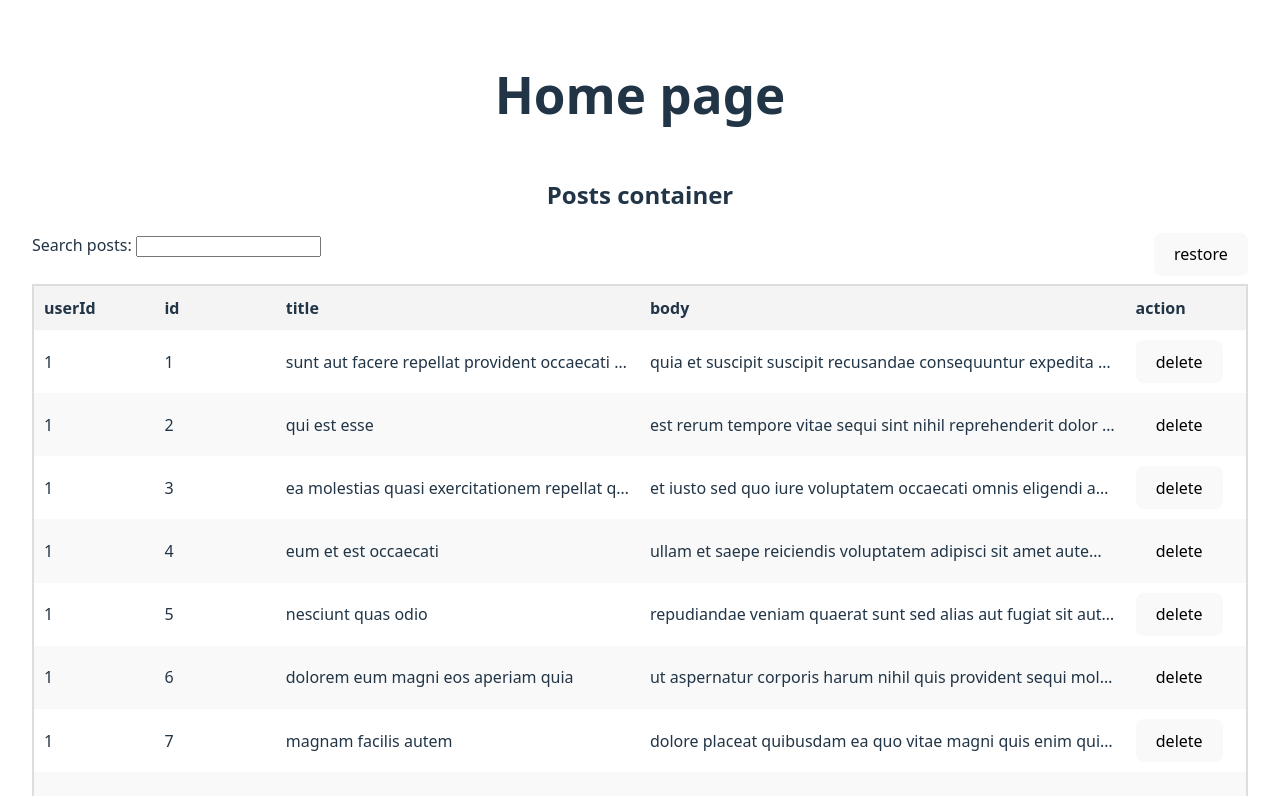
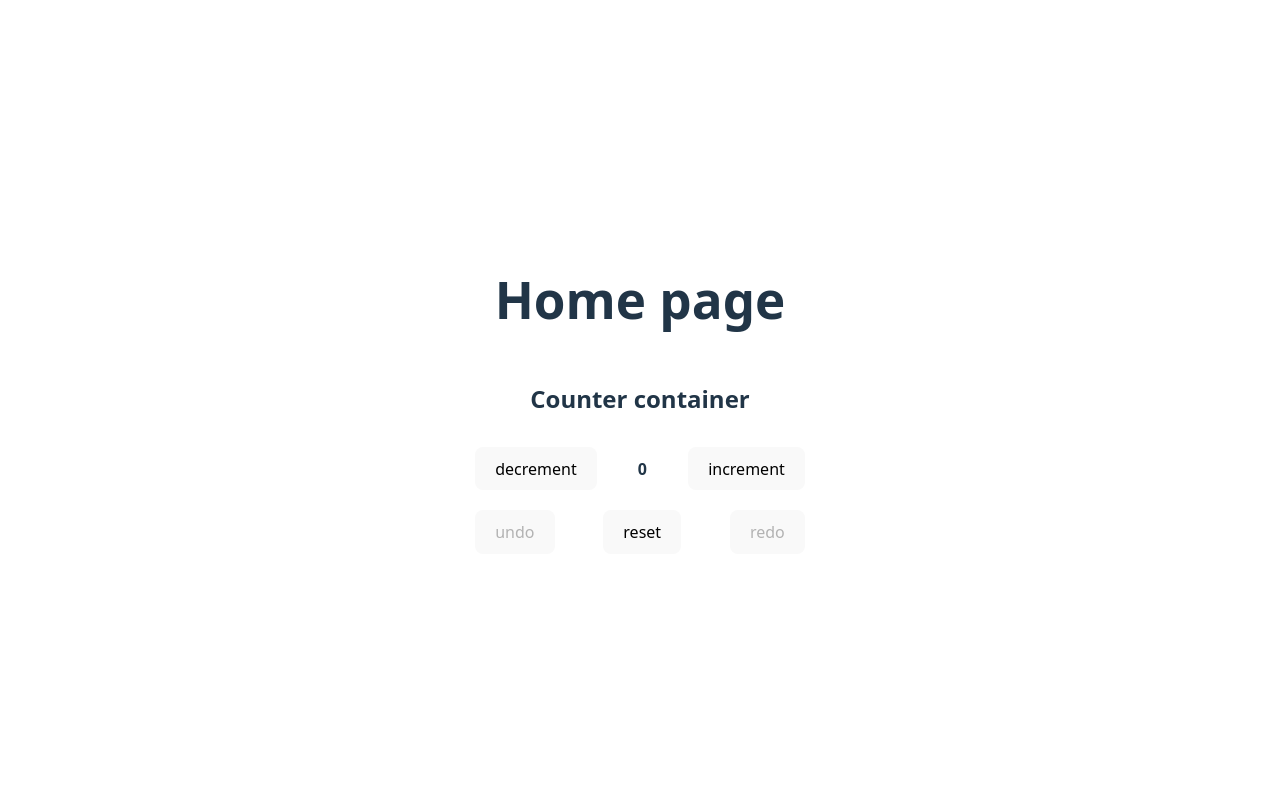
Before and after one commit to arun9483/practice-reactjs, a React (Vite) app: page / in a window 1280 px wide. Shown: the top 796 px of the page. Built offline with nearby package versions, Linux system fonts and the light colour scheme.

Commit message:
add counter with undo and redo functionality

```diff
--- a/src/App.tsx
+++ b/src/App.tsx
@@ -7,13 +7,17 @@ const LazyTodos = lazy(() => import('./todos'));
 // module = 2
 const LazyPosts = lazy(() => import('./table-renderer/Post'));
 
-const module = 2;
+// module = 2
+const LazyCounter = lazy(() => import('./counter-with-history/counter-container'));
+
+const module = 3;
 function App() {
   return (
     <>
       <h1>Home page</h1>
       {module === 1 && <LazyTodos />}
       {module === 2 && <LazyPosts />}
+      {module === 3 && <LazyCounter />}
     </>
   );
 }
--- /dev/null
+++ b/src/counter-with-history/Counter.css
@@ -0,0 +1,17 @@
+.counter {
+  display: flex;
+  flex-direction: column;
+  justify-content: space-between;
+  min-width: 350px;
+}
+
+.actions {
+  display: flex;
+  justify-content: space-between;
+  align-items: center;
+  margin: 10px;
+}
+
+span {
+  font-weight: bolder;
+}
--- /dev/null
+++ b/src/counter-with-history/Counter.tsx
@@ -0,0 +1,84 @@
+import { useReducer } from 'react';
+
+type Action = { type: 'INCREMENT' } | { type: 'DECREMENT' } | { type: 'RESET' } | { type: 'REDO' } | { type: 'UNDO' };
+
+interface CounterState {
+  value: number;
+  redo: number[];
+  undo: number[];
+}
+const initialState: CounterState = {
+  value: 0,
+  redo: [],
+  undo: [],
+};
+
+const counterReducer = (previousState: CounterState, action: Action) => {
+  const { value, redo, undo } = previousState;
+  switch (action.type) {
+    case 'INCREMENT':
+      return {
+        value: value + 1,
+        redo: [],
+        undo: [...undo, value],
+      };
+    case 'DECREMENT':
+      return {
+        value: value - 1,
+        redo: [],
+        undo: [...undo, value],
+      };
+    case 'RESET':
+      return initialState;
+    case 'UNDO':
+      // Revert to the most recent previous value
+      if (undo.length) {
+        const prevValue = undo[undo.length - 1];
+        return {
+          value: prevValue,
+          undo: undo.slice(0, -1), // Create a new array without mutating
+          redo: [...redo, value],
+        };
+      }
+      return previousState;
+    case 'REDO':
+      // Restores the value that was undone
+      if (redo.length) {
+        const nextValue = redo[redo.length - 1];
+        return {
+          value: nextValue,
+          undo: [...undo, value],
+          redo: redo.slice(0, -1), // Create a new array without mutating
+        };
+      }
+      return previousState;
+    default:
+      return previousState;
+  }
+};
+
+import './Counter.css';
+
+const Counter = () => {
+  const [counterState, dispatch] = useReducer(counterReducer, initialState);
+  const { value, redo, undo } = counterState;
+  return (
+    <div className="counter">
+      <div className="actions">
+        <button onClick={() => dispatch({ type: 'DECREMENT' })}>decrement</button>
+        <span>{value}</span>
+        <button onClick={() => dispatch({ type: 'INCREMENT' })}>increment</button>
+      </div>
+      <div className="actions">
+        <button disabled={undo.length === 0} onClick={() => dispatch({ type: 'UNDO' })}>
+          undo
+        </button>
+        <button onClick={() => dispatch({ type: 'RESET' })}>reset</button>
+        <button disabled={redo.length === 0} onClick={() => dispatch({ type: 'REDO' })}>
+          redo
+        </button>
+      </div>
+    </div>
+  );
+};
+export default Counter;
--- /dev/null
+++ b/src/counter-with-history/counter-container.tsx
@@ -0,0 +1,10 @@
+
+import Counter from "./Counter"
+const CounterContainer = () => {
+  return (<div style={{display: "flex", flexDirection: "column"}}>
+    <h2>Counter container</h2>
+    <Counter />
+  </div>)
+}
+
+export default CounterContainer;
```
